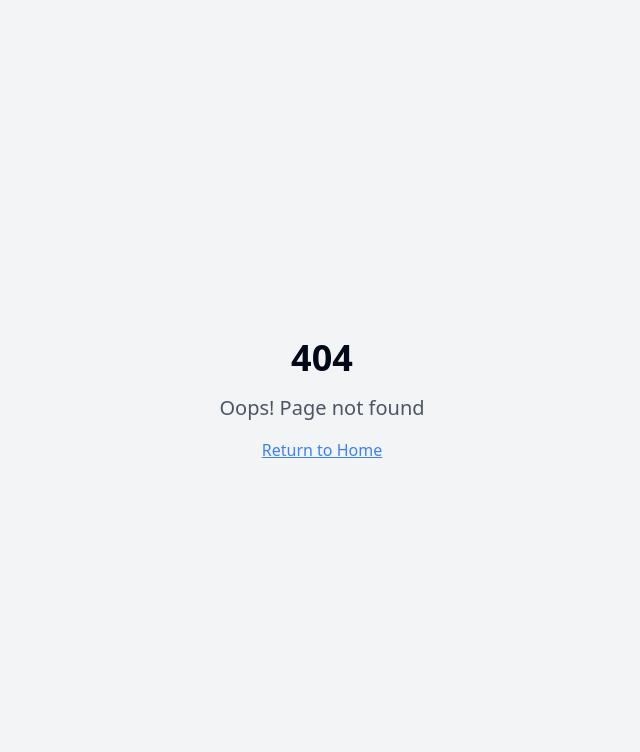
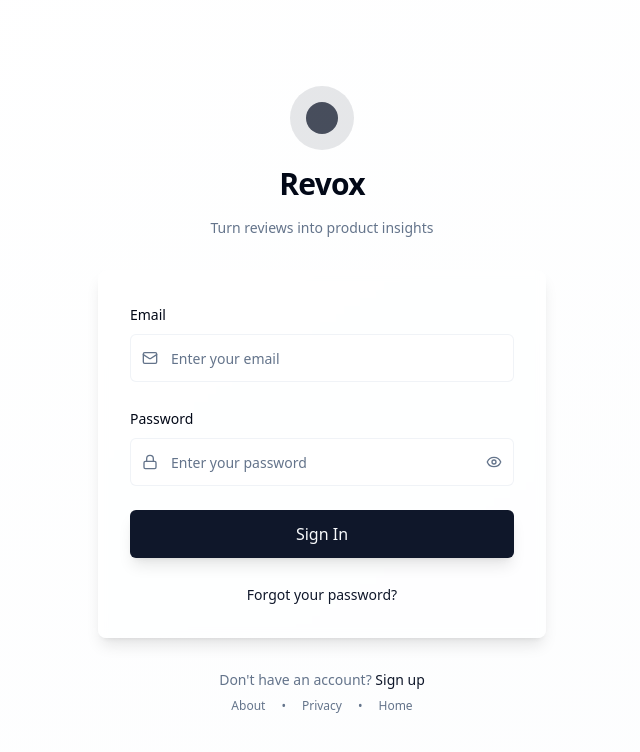
Before and after one commit to kejji/revox-frontend, a React (Vite) app: page /revox/login in a window 1280 px wide. Before the commit this address had no page. Shown: the top 752 px of the page, without its empty margins (318-958 px from the left). Built offline with nearby package versions, Linux system fonts and the light colour scheme; what aws-amplify would draw is missing.

Commit message:
Add login page

```diff
--- a/src/App.tsx
+++ b/src/App.tsx
@@ -16,6 +16,7 @@ import RevoxUseCases from "./pages/RevoxUseCases";
 import RevoxPricing from "./pages/RevoxPricing";
 import RevoxAbout from "./pages/RevoxAbout";
 import RevoxAuth from "./pages/RevoxAuth";
+import RevoxLogin from "./pages/RevoxLogin";
 import RevoxDashboard from "./pages/RevoxDashboard";
 import RevoxAddApp from "./pages/RevoxAddApp";
 import RevoxAppDetails from "./pages/RevoxAppDetails";
@@ -45,6 +46,7 @@ const App = () => (
           <Route path="/revox/pricing" element={<RevoxPricing />} />
           <Route path="/revox/about" element={<RevoxAbout />} />
           <Route path="/revox/auth" element={<RevoxAuth />} />
+          <Route path="/revox/login" element={<RevoxLogin />} />
           <Route path="/revox/dashboard" element={<RevoxDashboard />} />
           <Route path="/revox/add" element={<RevoxAddApp />} />
           <Route path="/revox/apps/:platform/:bundleId" element={<RevoxAppDetails />} />
--- /dev/null
+++ b/src/pages/RevoxLogin.tsx
@@ -0,0 +1,146 @@
+import { useState } from "react";
+import { Button } from "@/components/ui/button";
+import { Input } from "@/components/ui/input";
+import { Label } from "@/components/ui/label";
+import { Card, CardContent } from "@/components/ui/card";
+import { Link } from "react-router-dom";
+import { Mail, Lock, Eye, EyeOff } from "lucide-react";
+
+export default function RevoxLogin() {
+  const [email, setEmail] = useState("");
+  const [password, setPassword] = useState("");
+  const [showPassword, setShowPassword] = useState(false);
+  const [isLoading, setIsLoading] = useState(false);
+
+  const handleSubmit = async (e: React.FormEvent) => {
+    e.preventDefault();
+    setIsLoading(true);
+
+    // Add your authentication logic here
+    // For now, just simulate a delay
+    setTimeout(() => {
+      setIsLoading(false);
+    }, 1000);
+  };
+
+  return (
+    <div className="min-h-screen flex items-center justify-center bg-gradient-to-br from-background to-muted/20 p-4">
+      <div className="w-full max-w-md space-y-8">
+        {/* Logo and Brand */}
+        <div className="text-center space-y-4">
+          <div className="animate-fade-in">
+            <div className="inline-flex items-center justify-center w-16 h-16 rounded-full bg-primary/10 mb-4">
+              <div className="w-8 h-8 rounded-full bg-primary animate-pulse"></div>
+            </div>
+            <h1 className="text-3xl font-bold tracking-tight text-foreground">
+              Revox
+            </h1>
+          </div>
+          <p className="text-muted-foreground text-sm animate-fade-in delay-100">
+            Turn reviews into product insights
+          </p>
+        </div>
+
+        {/* Login Form */}
+        <Card className="animate-fade-in delay-200 border-0 shadow-lg bg-card/50 backdrop-blur-sm">
+          <CardContent className="p-8">
+            <form onSubmit={handleSubmit} className="space-y-6">
+              <div className="space-y-2">
+                <Label htmlFor="email" className="text-sm font-medium">
+                  Email
+                </Label>
+                <div className="relative">
+                  <Mail className="absolute left-3 top-1/2 transform -translate-y-1/2 text-muted-foreground w-4 h-4" />
+                  <Input
+                    id="email"
+                    type="email"
+                    placeholder="Enter your email"
+                    value={email}
+                    onChange={(e) => setEmail(e.target.value)}
+                    className="pl-10 h-12 bg-background/50 border-input/50 focus:border-primary focus:ring-primary/20"
+                    required
+                  />
+                </div>
+              </div>
+
+              <div className="space-y-2">
+                <Label htmlFor="password" className="text-sm font-medium">
+                  Password
+                </Label>
+                <div className="relative">
+                  <Lock className="absolute left-3 top-1/2 transform -translate-y-1/2 text-muted-foreground w-4 h-4" />
+                  <Input
+                    id="password"
+                    type={showPassword ? "text" : "password"}
+                    placeholder="Enter your password"
+                    value={password}
+                    onChange={(e) => setPassword(e.target.value)}
+                    className="pl-10 pr-10 h-12 bg-background/50 border-input/50 focus:border-primary focus:ring-primary/20"
+                    required
+                  />
+                  <button
+                    type="button"
+                    onClick={() => setShowPassword(!showPassword)}
+                    className="absolute right-3 top-1/2 transform -translate-y-1/2 text-muted-foreground hover:text-foreground transition-colors"
+                  >
+                    {showPassword ? <EyeOff className="w-4 h-4" /> : <Eye className="w-4 h-4" />}
+                  </button>
+                </div>
+              </div>
+
+              <Button
+                type="submit"
+                className="w-full h-12 text-base font-medium bg-primary hover:bg-primary/90 text-primary-foreground shadow-lg hover:shadow-xl transition-all duration-200"
+                disabled={isLoading}
+              >
+                {isLoading ? (
+                  <div className="flex items-center gap-2">
+                    <div className="w-4 h-4 border-2 border-current border-t-transparent rounded-full animate-spin"></div>
+                    Signing in...
+                  </div>
+                ) : (
+                  "Sign In"
+                )}
+              </Button>
+
+              <div className="text-center">
+                <Link
+                  to="/revox/forgot-password"
+                  className="text-sm text-primary hover:text-primary/80 transition-colors"
+                >
+                  Forgot your password?
+                </Link>
+              </div>
+            </form>
+          </CardContent>
+        </Card>
+
+        {/* Footer Links */}
+        <div className="text-center space-y-2 animate-fade-in delay-300">
+          <p className="text-sm text-muted-foreground">
+            Don't have an account?{" "}
+            <Link
+              to="/revox/auth"
+              className="text-primary hover:text-primary/80 font-medium transition-colors"
+            >
+              Sign up
+            </Link>
+          </p>
+          <div className="flex items-center justify-center gap-4 text-xs text-muted-foreground">
+            <Link to="/revox/about" className="hover:text-foreground transition-colors">
+              About
+            </Link>
+            <span>•</span>
+            <Link to="/revox/privacy" className="hover:text-foreground transition-colors">
+              Privacy
+            </Link>
+            <span>•</span>
+            <Link to="/revox" className="hover:text-foreground transition-colors">
+              Home
+            </Link>
+          </div>
+        </div>
+      </div>
+    </div>
+  );
+}
```
